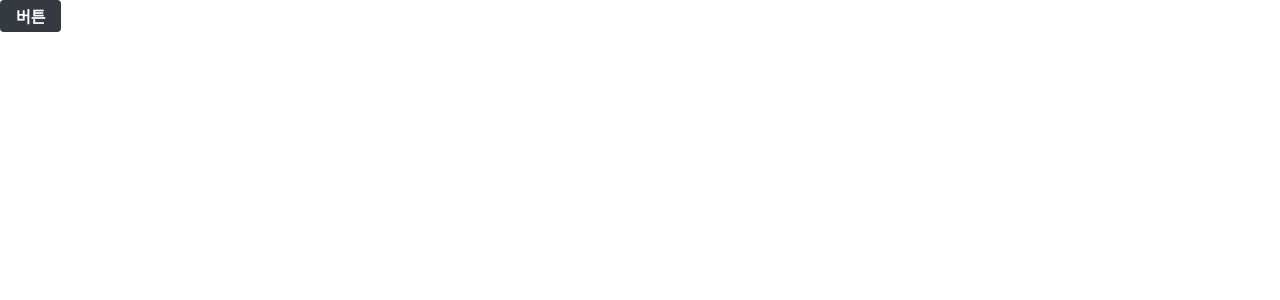
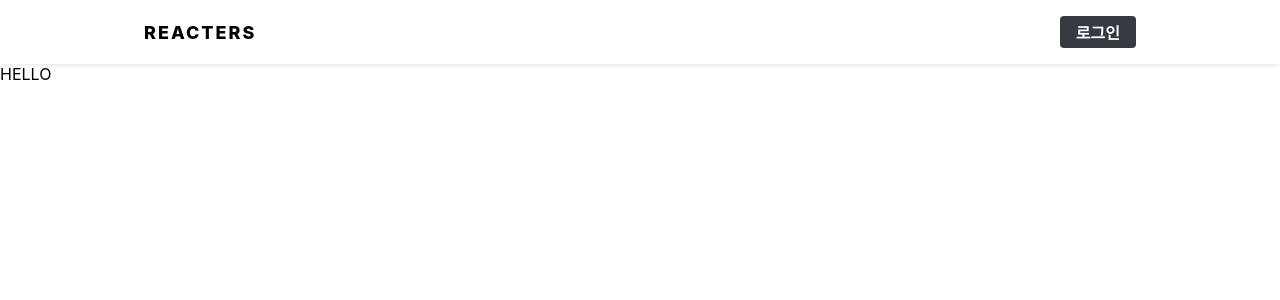
Before and after one commit to solbi0802/blog, a React (Create React App) app in the folder blog-frontend/: page / in a window 1280 px wide. Shown: the top 300 px of the page. Built offline with nearby package versions, Linux system fonts and the light colour scheme.

Commit message:
헤더 컴포넌트 생성

```diff
--- a/blog-frontend/src/components/common/Button.js
+++ b/blog-frontend/src/components/common/Button.js
@@ -1,11 +1,13 @@
 import React from 'react';
 import styled, { css } from 'styled-components';
 import palette from '../../lib/styles/palette';
+import { Link } from 'react-router-dom';
 
-const StyledButton = styled.button`
+const buttonStyle = css`
   border: none;
   border-radius: 4px;
   font-size: 1rem;
+  font-weight: 1rem;
   font-weight: bold;
   padding: 0.25rem 1rem;
   color: white;
@@ -13,9 +15,10 @@
   cursor: pointer;
 
   background: ${palette.gray[8]};
- &:hover{
-     background: : ${palette.gray[6]};
+  &:hover {
+    background: ${palette.gray[6]};
   }
+
   ${(props) =>
     props.fullWidth &&
     css`
@@ -24,6 +27,7 @@
       width: 100%;
       font-size: 1.125rem;
     `}
+
   ${(props) =>
     props.cyan &&
     css`
@@ -34,6 +38,19 @@
     `}
 `;
 
-const Button = (props) => <StyledButton {...props} />;
+const StyledButton = styled.button`
+  ${buttonStyle}
+`;
 
+const StyledLink = styled(Link)`
+  ${buttonStyle}
+`;
+
+const Button = (props) => {
+  return props.to ? (
+    <StyledLink {...props} cyan={props.cyan ? 1 : 0} />
+  ) : (
+    <StyledButton {...props} />
+  );
+};
 export default Button;
--- /dev/null
+++ b/blog-frontend/src/components/common/Header.js
@@ -0,0 +1,52 @@
+import React from 'react';
+import styled from 'styled-components';
+import Responsive from './Responsive';
+import Button from './Button';
+import { Link } from 'react-router-dom';
+
+const HeaderBlock = styled.div`
+  position: fixed;
+  width: 100%;
+  background: white;
+  box-shadow: 0px 2px 4px rgba(0, 0, 0, 0.08);
+`;
+
+const Wrapper = styled(Responsive)`
+  height: 4rem;
+  display: flex;
+  align-items: center;
+  justify-content: space-between;
+  .logo {
+    font-size: 1.125rem;
+    font-weight: 800;
+    letter-spacing: 2px;
+  }
+  .right {
+    display: flex;
+    align-items: center;
+  }
+`;
+
+const Spacer = styled.div`
+  height: 4rem;
+`;
+
+const Header = () => {
+  return (
+    <>
+      <HeaderBlock>
+        <Wrapper>
+          <Link to="/" className="logo">
+            REACTERS
+          </Link>
+          <div className="right">
+            <Button to="/login">로그인</Button>
+          </div>
+        </Wrapper>
+      </HeaderBlock>
+      <Spacer />
+    </>
+  );
+};
+
+export default Header;
--- /dev/null
+++ b/blog-frontend/src/components/common/Responsive.js
@@ -0,0 +1,22 @@
+import React from 'react';
+import styled from 'styled-components';
+
+const ResponsiveBlock = styled.div`
+  padding-left: 1rem;
+  padding-right: 1rem;
+  width: 1024px;
+  margin: 0 auto;
+
+  @media (max-width: 1024px) {
+    width: 786px;
+  }
+  @media (max-width: 768px) {
+    width: 100%;
+  }
+`;
+
+const Responsive = ({ children, ...rest }) => {
+  return <ResponsiveBlock {...rest}>{children}</ResponsiveBlock>;
+};
+
+export default Responsive;
--- a/blog-frontend/src/pages/PostListPage.js
+++ b/blog-frontend/src/pages/PostListPage.js
@@ -1,9 +1,10 @@
 import React from 'react';
-import Button from '../components/common/Button';
+import Header from '../components/common/Header';
 const PostListPage = () => {
   return (
     <div>
-      <Button>버튼</Button>
+      <Header />
+      <div>HELLO</div>
     </div>
   );
 };
```
Lines whose indentation alone changed are shown as unchanged.
